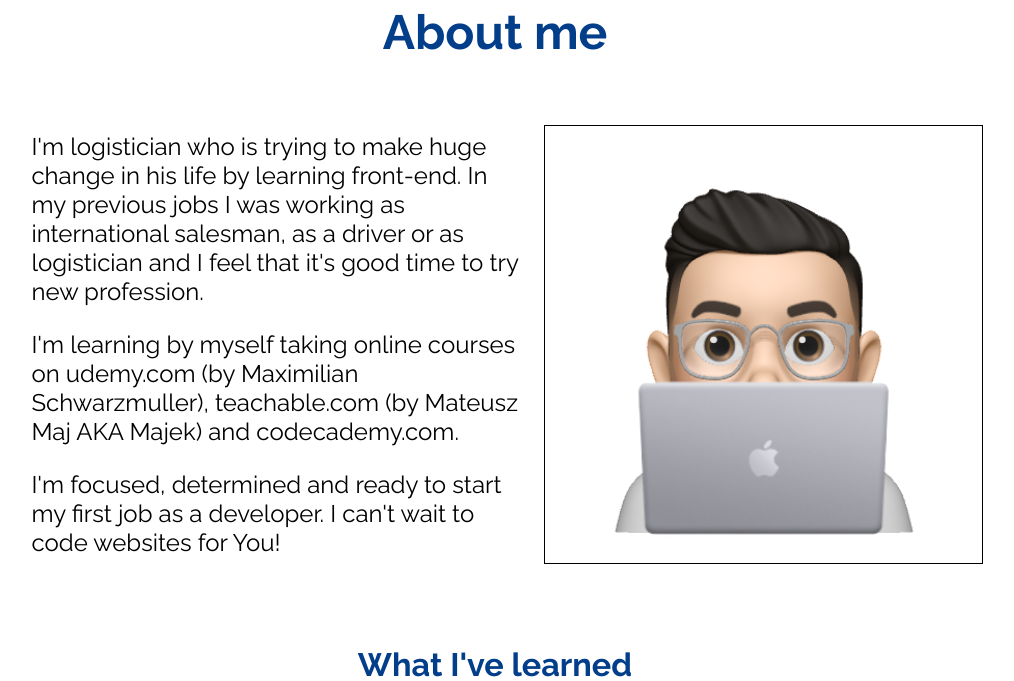
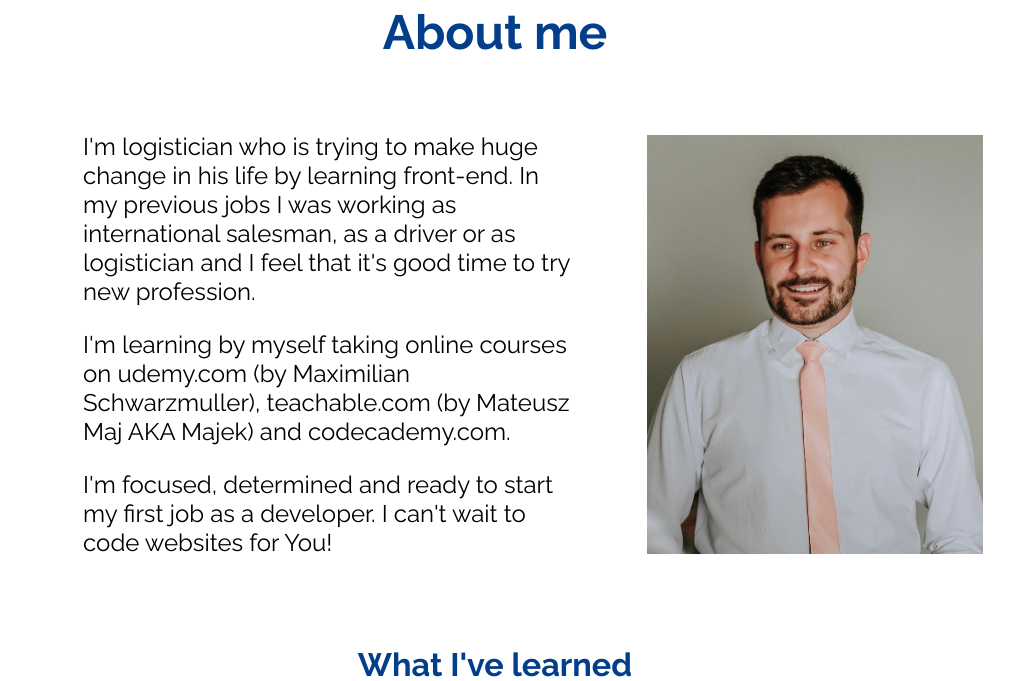
Before and after one commit to KamilMoczydlowski/kmoczydlowski, a website: page index.html in a window 1280 px wide. Shown: the part 940-1621 px from the top of the page, without its empty margins (145-1159 px from the left). Drawn offline with Linux system fonts and the light colour scheme.

Commit message:
photo added

```diff
--- a/index.html
+++ b/index.html
@@ -102,7 +102,7 @@
                         <p class="about__text">I'm focused, determined and ready to start my first job as a
                             developer. I can't wait to code websites for You!</p>
                     </div>
-                    <img class="about__img" src="./dist/img/computer.webp" alt="Memoji of boy working on computer">
+                    <img class="about__img" src="./dist/img/about-img.webp" alt="Memoji of boy working on computer">
                 </div>
                 <h3 class="about__skills-title">What I've learned</h3>
                 <div class="about__skills-content">
--- a/src/sass/main.scss
+++ b/src/sass/main.scss
@@ -777,7 +777,7 @@ body::-webkit-scrollbar-thumb {
 
 		&__img {
 			display: inline-block;
-			border: 1px solid black;
+			// border: 1px solid black;
 		}
 
 		&__button:hover {
@@ -796,9 +796,7 @@ body::-webkit-scrollbar-thumb {
 
 			&__img {
 				display: block;
-				width: 45%;
-				height: fit-content;
-				border: 1px solid black;
+				max-height: 35rem;
 			}
 
 			&__skill {
```
Also changed, not shown: dist/css/main.min.css, dist/img/about-img.webp (added), src/img/about-img.webp (added), 1 other file.
